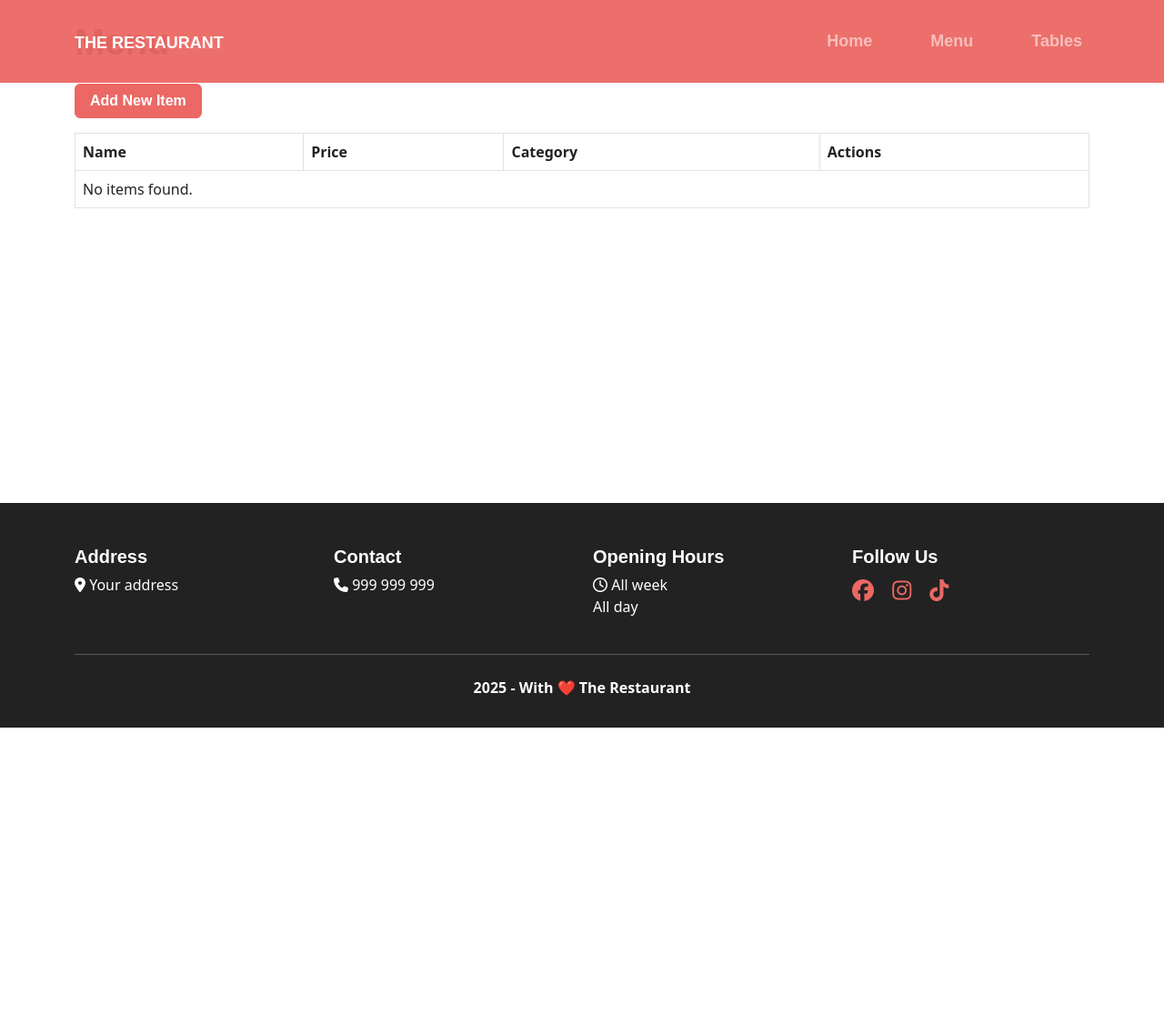
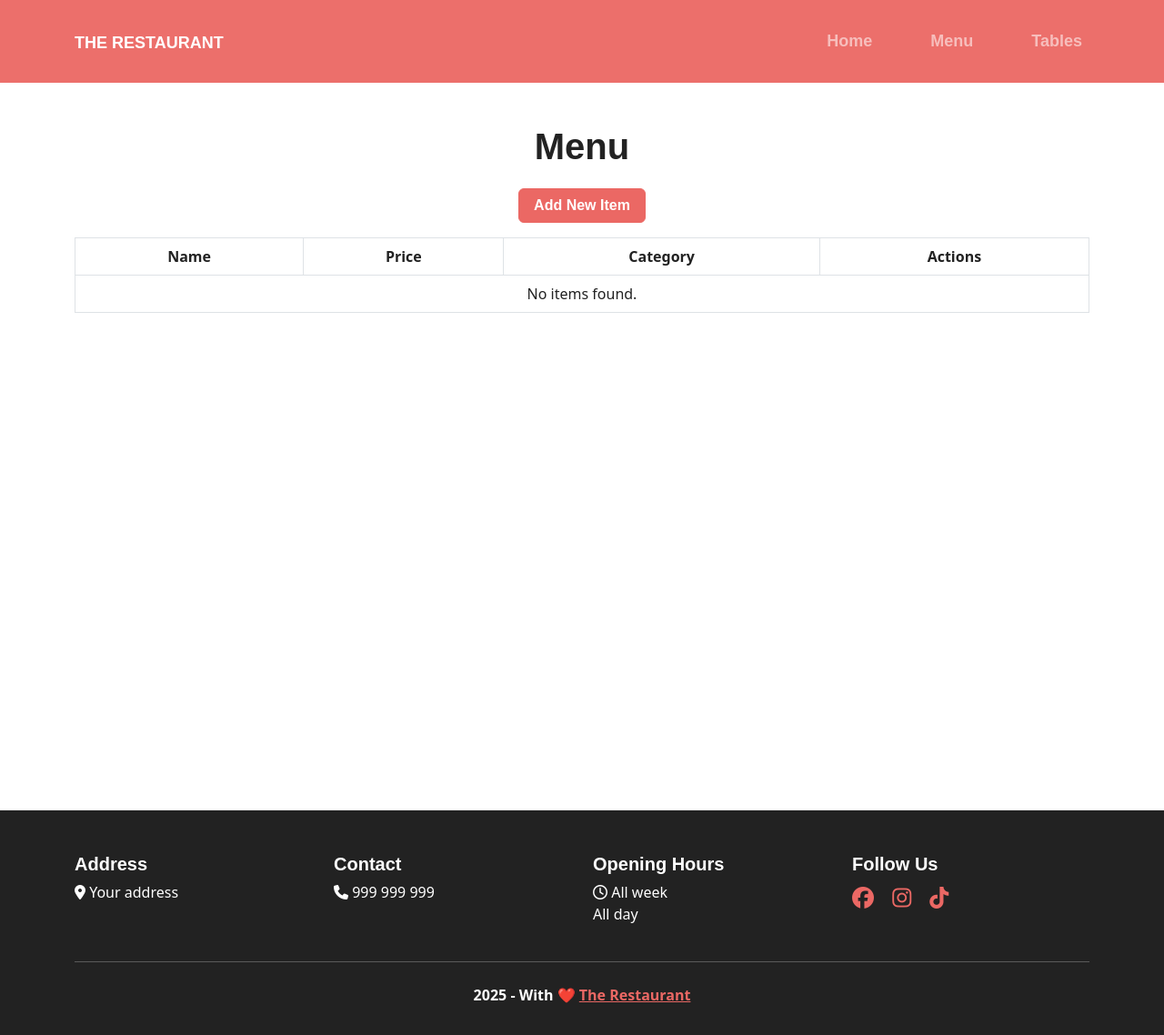
Before and after one commit to iBrokeTheCode/restaurant-system, a Django app: page /menu/ in a window 1280 px wide. Shown: the whole page at 91% size. Before the commit the page ends 800 px from the top, so only its background shows below. Run offline with Django 5.2, Linux system fonts and the light colour scheme; the visitor is signed in with stand-in values (Sample User, id 1); data that the repository does not hold is empty; some libraries are stand-ins or nearby versions; some web fonts are replaced.

Commit message:
feat: Refactor dashboard, expense, menu, order, sale, and table templates for improved structure and styling

```diff
--- a/core/templates/core/dashboard.html
+++ b/core/templates/core/dashboard.html
@@ -4,6 +4,8 @@
 {% endblock title %}
 <span />
 {% block content %}
+  <section class="w-100 min-vh-100 mt-navbar">
+    <div class="container py-5 text-center">
       <h2>Welcome to the Restaurant Dashboard</h2>
       <ul class="list-group">
         <li class="list-group-item">
@@ -25,4 +27,6 @@
           <a href="{% url 'sales:sale-list' %}">Sales</a>
         </li>
       </ul>
+    </div>
+  </section>
 {% endblock content %}
--- a/expenses/templates/expenses/expense_list.html
+++ b/expenses/templates/expenses/expense_list.html
@@ -3,6 +3,8 @@
     Expenses
 {% endblock title %}
 {% block content %}
+    <section class="w-100 min-vh-100 mt-navbar">
+        <div class="container py-5 text-center">
             <h1 class="text-xl font-bold mb-4">Expenses</h1>
             <a href="{% url "expenses:expense-create" %}"
                class="btn btn-primary mb-4">Add Expense</a>
@@ -12,7 +14,9 @@
                         <a href="{% url "expenses:expense-detail" pk=expense.pk %}">{{ expense.description }} - ${{ expense.amount }}</a>
                     </li>
                 {% empty %}
-            <li>No expenses yet.</li>
+                    <p>No expenses yet.</p>
                 {% endfor %}
             </ul>
+        </div>
+    </section>
 {% endblock content %}
--- a/menu/templates/menu/menu_category_list.html
+++ b/menu/templates/menu/menu_category_list.html
@@ -4,7 +4,8 @@
 {% endblock title %}
 <span />
 {% block content %}
-  <div class="container mt-4">
+  <section class="w-100 min-vh-100 mt-navbar">
+    <div class="container py-5 text-center">
       <h1 class="mb-4">Menu</h1>
       <a class="btn btn-primary mb-3"
          href="{% url 'menu:menu-category-create' %}">Add New Category</a>
@@ -34,4 +35,5 @@
         </tbody>
       </table>
     </div>
+  </section>
 {% endblock content %}
--- a/menu/templates/menu/menu_item_list.html
+++ b/menu/templates/menu/menu_item_list.html
@@ -4,7 +4,8 @@
 {% endblock title %}
 <span />
 {% block content %}
-  <div class="container mt-4">
+  <section class="w-100 min-vh-100 mt-navbar">
+    <div class="container py-5 text-center">
       <h1 class="mb-4">Menu</h1>
       <a class="btn btn-primary mb-3" href="{% url 'menu:menu-item-create' %}">Add New Item</a>
       <table class="table table-bordered">
@@ -39,4 +40,5 @@
         </tbody>
       </table>
     </div>
+  </section>
 {% endblock content %}
--- a/orders/templates/orders/order_list.html
+++ b/orders/templates/orders/order_list.html
@@ -4,6 +4,8 @@
     Orders
 {% endblock title %}
 {% block content %}
+    <section class="w-100 min-vh-100 mt-navbar">
+        <div class="container py-5 text-center">
             <h1 class="mb-4">Orders</h1>
             <a href="{% url 'orders:order-create' %}" class="btn btn-primary mb-3">Create Order</a>
             <table class="table table-bordered">
@@ -39,4 +41,6 @@
                     {% endfor %}
                 </tbody>
             </table>
+        </div>
+    </section>
 {% endblock content %}
--- a/sales/templates/sales/sale_list.html
+++ b/sales/templates/sales/sale_list.html
@@ -4,6 +4,8 @@
     Sales
 {% endblock title %}
 {% block content %}
+    <section class="w-100 min-vh-100 mt-navbar">
+        <div class="container py-5 text-center">
             <h1>Sales</h1>
             <a href="{% url 'sales:sale-create' %}" class="btn btn-primary mb-3">Create Sale</a>
             <ul class="list-group">
@@ -26,4 +28,6 @@
                     <li class="list-group-item">No sales recorded yet.</li>
                 {% endfor %}
             </ul>
+        </div>
+    </section>
 {% endblock content %}
--- a/tables/templates/tables/table_list.html
+++ b/tables/templates/tables/table_list.html
@@ -3,6 +3,8 @@
     Tables
 {% endblock title %}
 {% block content %}
+    <section class="w-100 min-vh-100 mt-navbar">
+        <div class="container py-5 text-center">
             <h2>Table List</h2>
             <a href="{% url "tables:table-create" %}" class="btn btn-primary mb-3">Add New Table</a>
             <table class="table">
@@ -32,4 +34,6 @@
                     {% endfor %}
                 </tbody>
             </table>
+        </div>
+    </section>
 {% endblock content %}
--- a/templates/partials/footer.html
+++ b/templates/partials/footer.html
@@ -42,7 +42,7 @@
         <hr class="mb-4">
         <div class="row text-center">
             <p class="fw-bold">
-                <script>document.write(new Date().getFullYear())</script> - With ❤️ {{ business_info.name|default:"The Restaurant"|title }}
+                <script>document.write(new Date().getFullYear())</script> - With ❤️ <a href="{% url "core:login" %}">{{ business_info.name|default:"The Restaurant"|title }}</a>
             </p>
         </div>
     </div>
```
Lines whose indentation alone changed are shown as unchanged.
